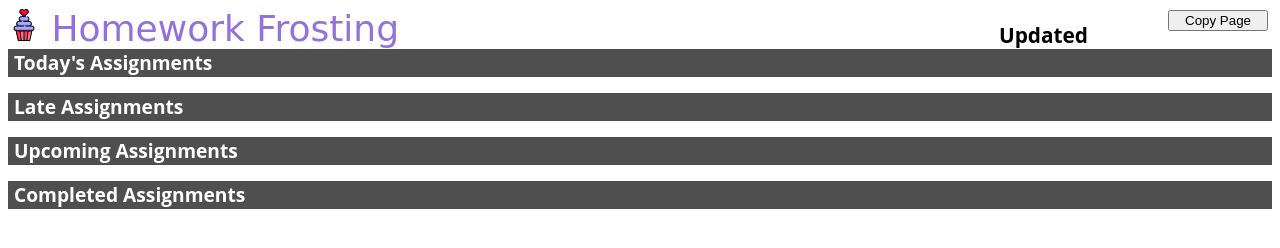
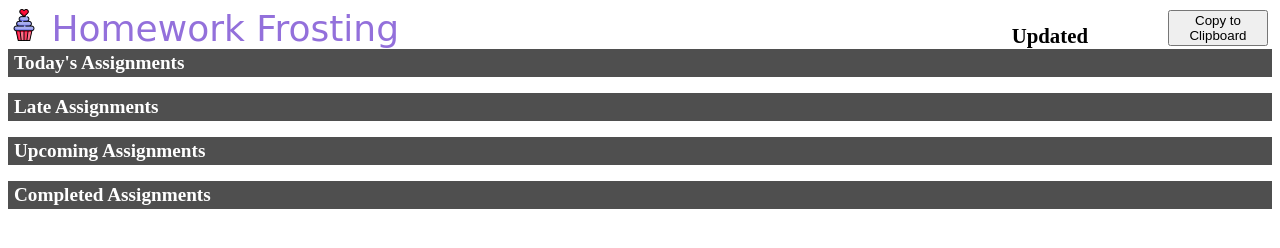
Before and after one commit to jimbeveridge/homework-frosting, a browser extension: page src/page_action/page_action.html in a window 1280 px wide. Drawn offline with Linux system fonts and the light colour scheme; a web font is replaced by a local one.

Commit message:
Fix column widths of report to be sane
Also, use the default font because it looks better.
Fix header on the printer so parts don't overlap

```diff
--- a/src/page_action/page_action.html
+++ b/src/page_action/page_action.html
@@ -5,7 +5,6 @@
     <link href="https://fonts.googleapis.com/css2?family=Modak&display=swap" rel="stylesheet">
     <style>
       body {
-        font-family: "Open Sans", sans-serif;
         line-height: 1.15;
         /*min-width: 705px; /* your desired width */
         /*max-width: 100%;*/
@@ -21,13 +20,15 @@
         color: MediumPurple;
       }
 
+      #copyButton {
+        display: none;
+      }
+
       .updated {
-        position: absolute;
-        top: 1.5rem;
-        right: 12rem;
-        font-size: 130%;
-        font-weight: bold;
-      }
+          font-size: 130%;
+          font-weight: bold;
+          margin-bottom: 0.5rem;
+        }
 
       table {
         border: 1px solid #ccc;
@@ -59,6 +60,30 @@
         font-size: .85em;
         letter-spacing: .1em;
         text-transform: uppercase;
+      }
+
+      th.classname {
+        width: 25%;
+      }
+
+      th.points {
+        width: 4rem;
+      }
+
+      th.due, th.submitted {
+        width: 10rem;
+      }
+
+      @media screen and (min-width: 900px) {
+        #copyButton {
+          display: block;
+        }
+
+        .updated {
+          position: absolute;
+          top: 1.5rem;
+          right: 12rem;
+        }
       }
 
       @media screen and (max-width: 600px) {
@@ -138,7 +163,7 @@
     <h1><img src="icon32.png"/> Homework Frosting</h1>
     <div class="updated">Updated <span id="updated"></span></div>
 
-    <button id="copyButton" type="button">Copy Page</button>
+    <button id="copyButton" type="button">Copy to Clipboard</button>
     <div id="copyme">
       <h2>Today's Assignments</h2>
       <div id="forToday"></div>
--- a/src/page_action/popup.js
+++ b/src/page_action/popup.js
@@ -74,6 +74,7 @@ function generateTableHead(table, data) {
     let row = thead.insertRow();
     for (let key of data) {
         let th = document.createElement("th");
+        th.className = key;
         let text = document.createTextNode(key);
         th.appendChild(text);
         row.appendChild(th);
```
